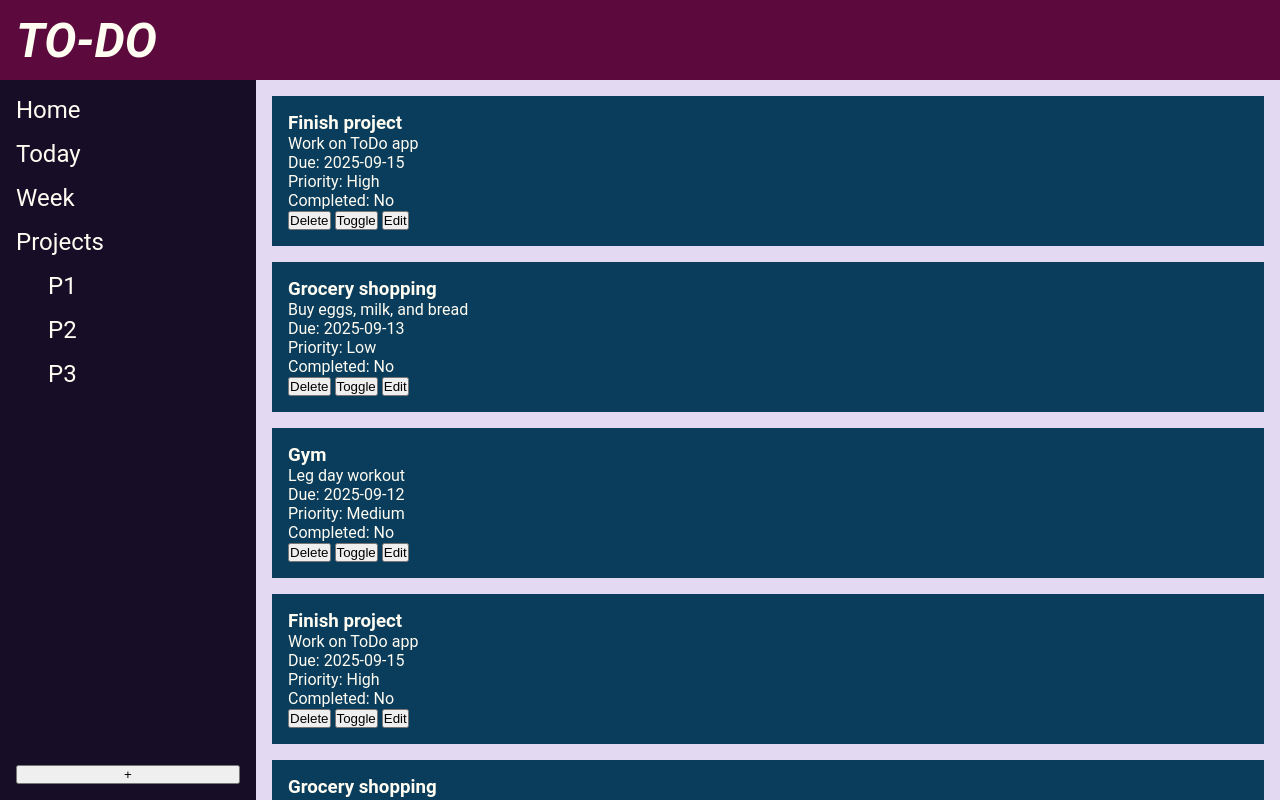
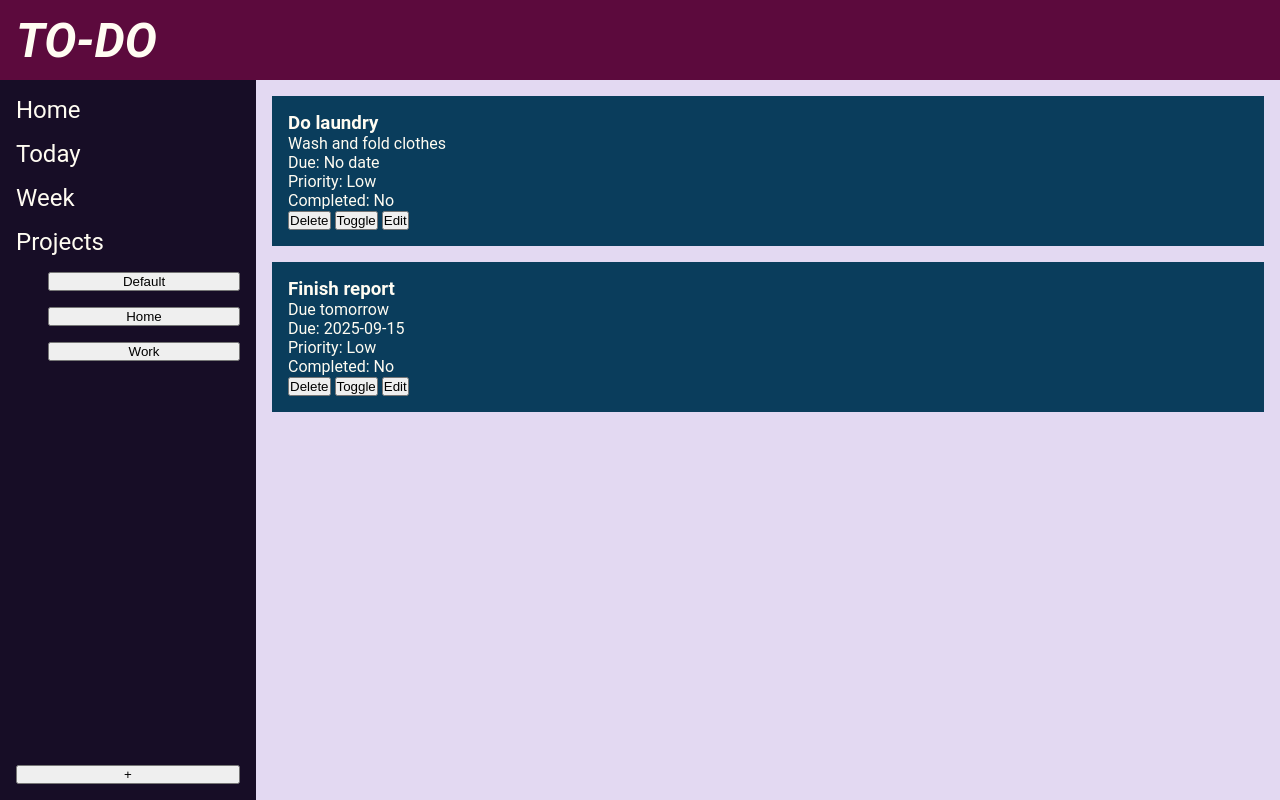
Before and after one commit to ShadowDevKat/odin-todo-app, a website built with webpack: page src/main.html in a window 1280 px wide. Built offline with nearby package versions, Linux system fonts and the light colour scheme.

Commit message:
Added project manager to todos.js
Refactored index and display for updated functionality

```diff
--- a/src/index.js
+++ b/src/index.js
@@ -1,54 +1,70 @@
 import "./styles.css";
-import { levels, TodoItem, TodoList } from "./modules/todo";
-import { renderTodos, bindEvents } from "./modules/display";
+import { levels, ProjectManager } from "./modules/todo";
+import { renderTodos, bindEvents, renderProjects } from "./modules/display";
 
 export const contentDiv = document.querySelector("#main-container");
+export const projectsLi = document.querySelector(".projects-list")
 const addBtn = document.querySelector("#add-btn");
 
-const todoList = new TodoList();
+// Create Project Manager
+const projectManager = new ProjectManager();
 
-renderTodos(todoList.getAll());
+// Create lists
+projectManager.addTodoList("Home");
+projectManager.addTodoList("Work");
 
-bindEvents({
-    onDelete: (index) => {
-        todoList.remove(index);
-        renderTodos(todoList.getAll());
-    },
-    onToggle: (index) => {
-        todoList.getAll()[index].toggleComplete();
-        renderTodos(todoList.getAll());
-    },
-    onEdit: (index) => {
-        const todo = todoList.getAll()[index];
-        const newTitle = prompt("Edit title:", todo.title);
-        const newDescription = prompt("Edit description:", todo.description);
-        const newDueDate = prompt("Edit due date:", todo.dueDate);
+// Add todos
+projectManager.getList(0).add("Do laundry", "Wash and fold clothes");
+projectManager.getList(1).add("Finish report", "Due tomorrow", "2025-09-15");
 
-        if (newTitle !== null) {
-            todoList.edit(index, newTitle, newDescription, newDueDate);
-            renderTodos(todoList.getAll());
-        }
-    }
-});
+// Render
+renderProjects(projectManager.getAllLists());
+renderTodos(projectManager.getAllItems());
 
-addBtn.addEventListener("click", () => {
-    const title = prompt("Enter task title:");
-    if (!title) return;
+// const todoList = new TodoList();
 
-    const description = prompt("Enter task description:") || "";
-    const dueDate = prompt("Enter due date:") || "";
+// renderTodos(todoList.getAll());
 
-    todoList.add(new TodoItem(title, description, dueDate));
-    renderTodos(todoList.getAll());
-});
+// bindEvents({
+//     onDelete: (index) => {
+//         todoList.remove(index);
+//         renderTodos(todoList.getAll());
+//     },
+//     onToggle: (index) => {
+//         todoList.getAll()[index].toggleComplete();
+//         renderTodos(todoList.getAll());
+//     },
+//     onEdit: (index) => {
+//         const todo = todoList.getAll()[index];
+//         const newTitle = prompt("Edit title:", todo.title);
+//         const newDescription = prompt("Edit description:", todo.description);
+//         const newDueDate = prompt("Edit due date:", todo.dueDate);
 
-todoList.add(new TodoItem("Finish project", "Work on ToDo app", "2025-09-15", levels.HIGH));
-todoList.add(new TodoItem("Grocery shopping", "Buy eggs, milk, and bread", "2025-09-13", levels.LOW));
-todoList.add(new TodoItem("Gym", "Leg day workout", "2025-09-12", levels.MEDIUM));
-todoList.add(new TodoItem("Finish project", "Work on ToDo app", "2025-09-15", levels.HIGH));
-todoList.add(new TodoItem("Grocery shopping", "Buy eggs, milk, and bread", "2025-09-13", levels.LOW));
-todoList.add(new TodoItem("Gym", "Leg day workout", "2025-09-12", levels.MEDIUM));
-todoList.add(new TodoItem("Finish project", "Work on ToDo app", "2025-09-15", levels.HIGH));
-todoList.add(new TodoItem("Grocery shopping", "Buy eggs, milk, and bread", "2025-09-13", levels.LOW));
-todoList.add(new TodoItem("Gym", "Leg day workout", "2025-09-12", levels.MEDIUM));
-renderTodos(todoList.getAll());
+//         if (newTitle !== null) {
+//             todoList.edit(index, newTitle, newDescription, newDueDate);
+//             renderTodos(todoList.getAll());
+//         }
+//     }
+// });
+
+// addBtn.addEventListener("click", () => {
+//     const title = prompt("Enter task title:");
+//     if (!title) return;
+
+//     const description = prompt("Enter task description:") || "";
+//     const dueDate = prompt("Enter due date:") || "";
+
+//     todoList.add(new TodoItem(title, description, dueDate));
+//     renderTodos(todoList.getAll());
+// });
+
+// todoList.add(new TodoItem("Finish project", "Work on ToDo app", "2025-09-15", levels.HIGH));
+// todoList.add(new TodoItem("Grocery shopping", "Buy eggs, milk, and bread", "2025-09-13", levels.LOW));
+// todoList.add(new TodoItem("Gym", "Leg day workout", "2025-09-12", levels.MEDIUM));
+// todoList.add(new TodoItem("Finish project", "Work on ToDo app", "2025-09-15", levels.HIGH));
+// todoList.add(new TodoItem("Grocery shopping", "Buy eggs, milk, and bread", "2025-09-13", levels.LOW));
+// todoList.add(new TodoItem("Gym", "Leg day workout", "2025-09-12", levels.MEDIUM));
+// todoList.add(new TodoItem("Finish project", "Work on ToDo app", "2025-09-15", levels.HIGH));
+// todoList.add(new TodoItem("Grocery shopping", "Buy eggs, milk, and bread", "2025-09-13", levels.LOW));
+// todoList.add(new TodoItem("Gym", "Leg day workout", "2025-09-12", levels.MEDIUM));
+// renderTodos(todoList.getAll());
--- a/src/main.html
+++ b/src/main.html
@@ -20,9 +20,9 @@
                 <li>
                     Projects
                     <ul class="projects-list">
-                        <li>P1</li>
-                        <li>P2</li>
-                        <li>P3</li>
+                        <button>P1</button>
+                        <button>P2</button>
+                        <button>P3</button>
                     </ul>
                 </li>
             </ul>
--- a/src/modules/display.js
+++ b/src/modules/display.js
@@ -1,4 +1,15 @@
-import { contentDiv } from "..";
+import { contentDiv, projectsLi } from "..";
+
+export function renderProjects(projects) {
+    projectsLi.innerHTML = "";
+
+    projects.forEach((project, index) => {
+        const projectBtn = document.createElement("button");
+        projectBtn.textContent = `${project.listName}`
+        projectBtn.dataset.projectIndex = index;
+        projectsLi.appendChild(projectBtn);
+    });
+}
 
 export function renderTodos(todos) {
     contentDiv.innerHTML = "";
--- a/src/modules/todo.js
+++ b/src/modules/todo.js
@@ -10,11 +10,8 @@ function sanitize(input) {
     return input.replace(/<\/?[^>]+(>|$)/g, "");
 }
 
-export class TodoItem {
-    #id;
-
-    constructor(title, description = "", dueDate = null, priority = levels.LOW) {
-        this.#setID(crypto.randomUUID());
+class TodoItem {
+    constructor(title, description, dueDate, priority) {
         this.title = sanitize(title);
         this.description = sanitize(description);
         this.dueDate = dueDate;
@@ -26,39 +23,68 @@ export class TodoItem {
         this.completed = !this.completed;
     }
 
-    update(title, description, dueDate) {
+    update(title, description, dueDate, priority) {
         this.title = sanitize(title);
         this.description = sanitize(description);
         this.dueDate = dueDate;
-    }
-
-    get id() {
-        return this.#id;
-    }
-
-    #setID(value) {
-        this.#id = value;
+        this.priority = priority;
     }
 }
 
-export class TodoList {
-    constructor() {
-        this.todos = [];
+class TodoList {
+    constructor(name) {
+        this.listName = sanitize(name);
+        this.items = [];
     }
 
-    add(todo) {
-        this.todos.push(todo);
+    add(title, description = "", dueDate = null, priority = levels.LOW) {
+        this.items.push(new TodoItem(title, description, dueDate, priority));
     }
 
     remove(index) {
-        this.todos.splice(index, 1);
+        this.items.splice(index, 1);
     }
 
-    edit(index, title, description, dueDate) {
-        this.todos[index].update(title, description, dueDate);
+    editList(name) {
+        this.listName = sanitize(name);
+    }
+
+    editItem(index, title, description = "", dueDate = null, priority = levels.LOW) {
+        this.items[index].update(title, description, dueDate, priority);
+    }
+
+    getItem(index) {
+        return this.items[index] || null;
     }
 
     getAll() {
-        return this.todos;
+        return this.items;
     }
 }
+
+export class ProjectManager {
+    constructor() {
+        this.projects = [];
+        this.addTodoList("Default");
+    }
+
+    addTodoList(name) {
+        this.projects.push(new TodoList(name));
+    }
+
+    removeList(index) {
+        this.projects.splice(index, 1);
+    }
+
+    getList(index = 0) {
+        return this.projects[index] || null;
+    }
+
+    getAllLists() {
+        return this.projects;
+    }
+
+    getAllItems() {
+        return this.projects.flatMap(list => list.getAll());
+    }
+}
```
